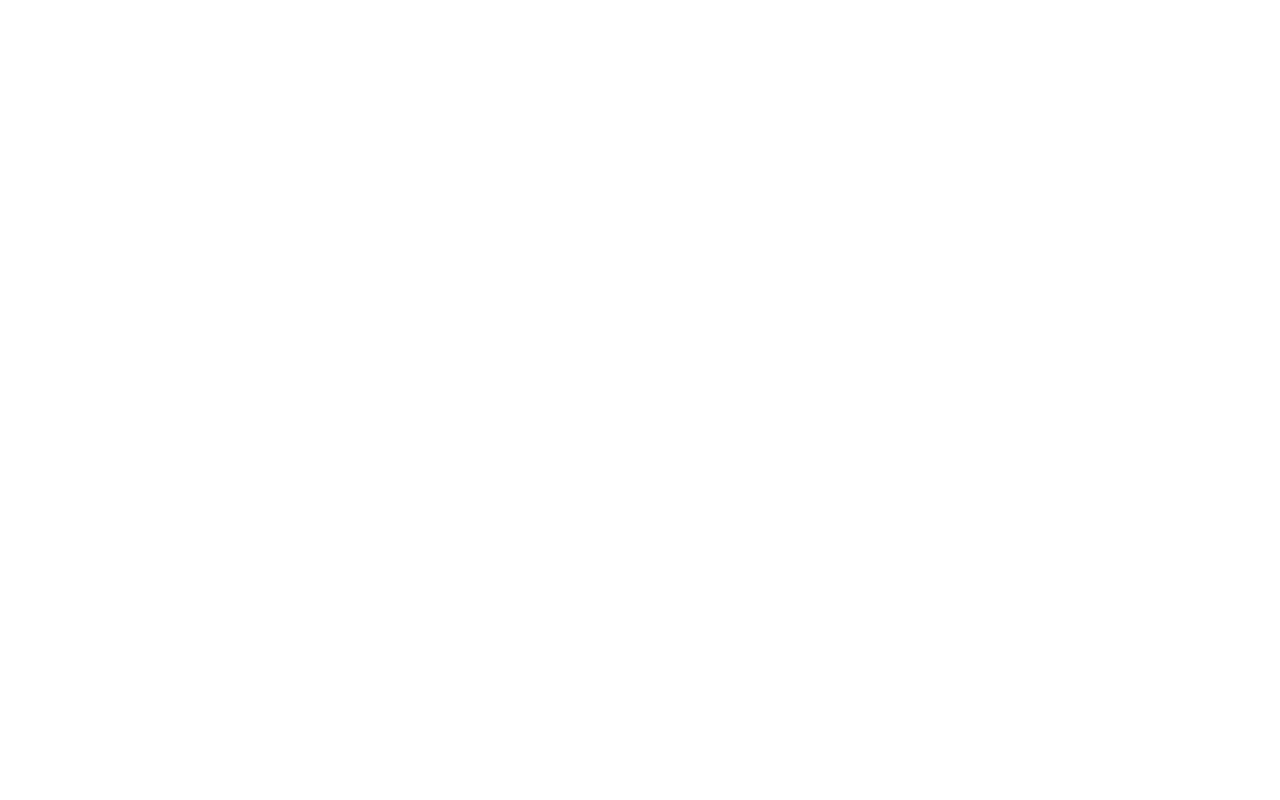
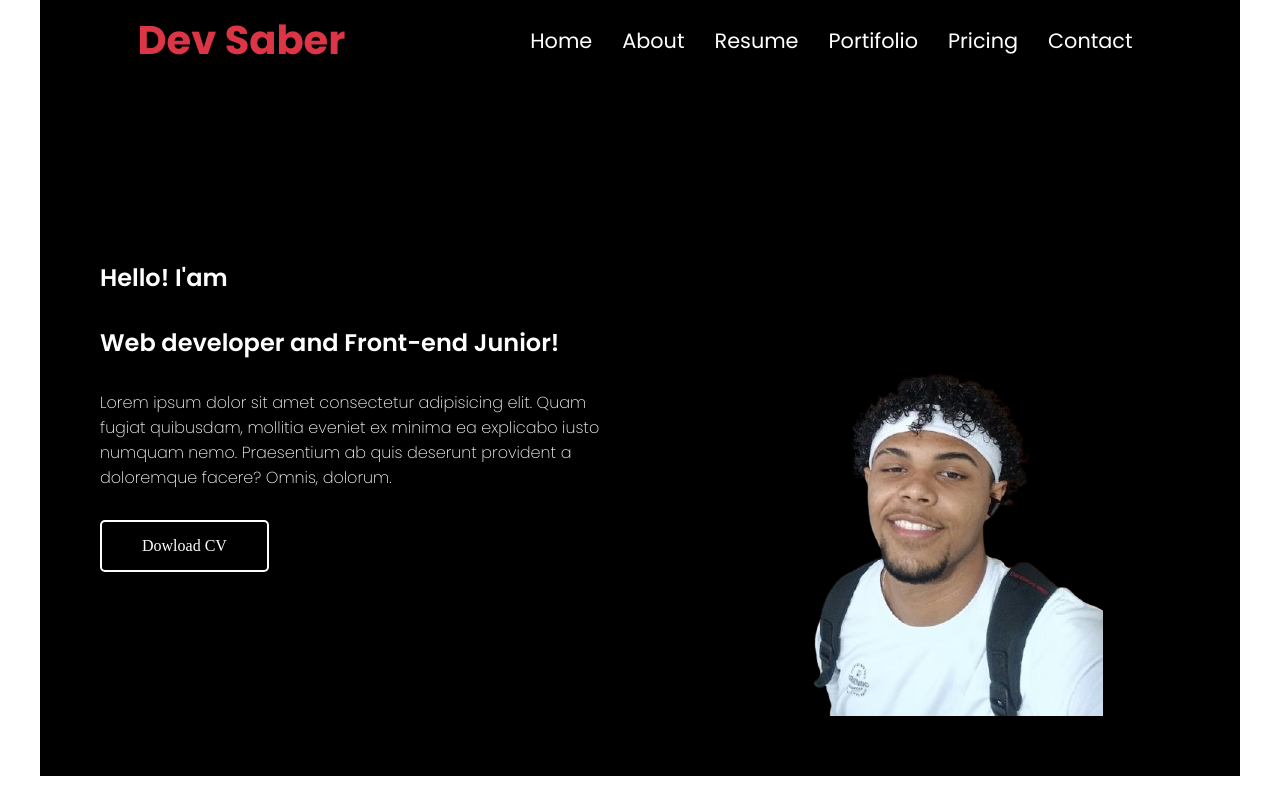
Before and after one commit to Jhonautas/Portifolio, a plain HTML site: page index.html in a window 1280 px wide. Drawn offline with Linux system fonts and the light colour scheme.

Commit message:
:construction: Um pouco mais do começo :construction:

```diff
--- a/css/style.css
+++ b/css/style.css
@@ -0,0 +1,101 @@
+* {
+    padding: 0;
+    margin: 0;
+    box-sizing: border-box;
+    list-style: none;
+    text-decoration: none;
+}
+
+body {
+    max-width: 1200px;
+    margin: 0 auto;
+}
+
+/* Header */
+
+header {
+    background-color: black;
+    font-family: 'Poppins';
+    padding: 10px;
+    display: flex;
+    align-items: center;
+    justify-content: space-around;
+}
+
+header h1 {
+    color: #dc3545;
+    font-size: 2.5rem;
+}
+
+header spam {
+    color: white;
+}
+
+header .navegacao-primaria {
+    display: flex;
+    gap: 10px;
+    align-items: center;
+}
+
+header .navegacao-primaria li a {
+    padding: 10px;
+    color: #fff;
+    font-size: 1.3rem;
+}
+
+/* DOWLOAD CV SECAO */
+
+.section-div {
+    animation: inicializar .7s forwards;
+    background-color: black;
+    display: grid;
+    grid-template-columns: 1fr 1fr;
+    justify-content: space-around;
+    align-items: center;
+    gap: 60px;
+    padding: 60px;
+}
+
+.section-div div {
+    margin-top: 120px;
+    align-self: start;
+    display: grid;
+    gap: 30px;
+}
+
+.section-div div h2 {
+    font-family: "Poppins";
+    font-weight: 600;
+    color: white;
+}
+
+.section-div div p {
+    font-family: "Poppins";
+    font-weight: 200;
+    color: white;
+}
+
+.section-div div a {
+    justify-self: start;
+    color: white;
+    padding: 15px 40px;
+    border-radius: 5px;
+    border: 2px solid white;
+}
+
+.section-div img {
+    max-width: 100%;
+}
+
+
+@keyframes inicializar {
+    from {
+        opacity: 0;
+        transform: translate3d(0, -60px, 0);
+    }
+
+    to {
+        opacity: 1;
+        transform: translate3d(0, 0, 0) ;
+    }
+}
--- a/index.html
+++ b/index.html
@@ -1,11 +1,47 @@
-<!DOCTYPE html>
-<html lang="en">
-<head>
-    <meta charset="UTF-8">
-    <meta name="viewport" content="width=device-width, initial-scale=1.0">
-    <title>Meu Portifolio</title>
-</head>
-<body>
+<!doctype html>
+<html lang="pt-br">
+    <head>
+        <meta charset="UTF-8" />
+        <meta name="viewport" content="width=device-width, initial-scale=1.0" />
+        <link rel="stylesheet" href="css/style.css" />
 
-</body>
+        <link rel="preconnect" href="https://fonts.googleapis.com" />
+        <link rel="preconnect" href="https://fonts.gstatic.com" crossorigin />
+        <link href="https://fonts.googleapis.com/css2?family=Poppins:ital,wght@0,100;0,200;0,300;0,400;0,500;0,600;0,700;0,800;0,900;1,100;1,200;1,300;1,400;1,500;1,600;1,700;1,800;1,900&display=swap" rel="stylesheet"/>
+        <title>Portifolio</title>
+    </head>
+    <body>
+        <header>
+            <h1>Dev <span>Saber</span></h1>
+            <nav>
+                <ul class="navegacao-primaria">
+                    <li><a href="#home">Home</a></li>
+                    <li><a href="#about">About</a></li>
+                    <li><a href="#resume">Resume</a></li>
+                    <li><a href="#porifolio">Portifolio</a></li>
+                    <li><a href="#pricing">Pricing</a></li>
+                    <li><a href="#contact">Contact</a></li>
+                </ul>
+            </nav>
+        </header>
+        <section
+            aria-label="seção curriculo dowload Cássio"
+            class="section-div"
+        >
+            <div>
+                <h2>Hello! I'am</h2>
+                <h2 class="digitando">Web developer and Front-end Junior!</h2>
+                <p>
+                    Lorem ipsum dolor sit amet consectetur adipisicing elit.
+                    Quam fugiat quibusdam, mollitia eveniet ex minima ea
+                    explicabo iusto numquam nemo. Praesentium ab quis deserunt
+                    provident a doloremque facere? Omnis, dolorum.
+                </p>
+                <a href="#">Dowload CV</a>
+            </div>
+            <img src="img/cassio.png" alt="Imagem Cássio Jhonatan" />
+        </section>
+
+        <script src="js/main.js"></script>
+    </body>
 </html>
--- a/js/main.js
+++ b/js/main.js
@@ -0,0 +1,13 @@
+function ativaletra(elemento) {
+    const arrText = elemento.innerHTML.split('');
+    elemento.innerHTML = '';
+    arrText.forEach((Letra, i)=>{
+        setTimeout(()=>{
+            elemento.innerHTML += Letra;
+        }, 75 * i);
+    })
+}
+
+
+const titulo = document.querySelector('.digitando');
+ativaletra(titulo);
```
Also changed, not shown: img/cassio.png (added), video/codingwall.gif (added).
